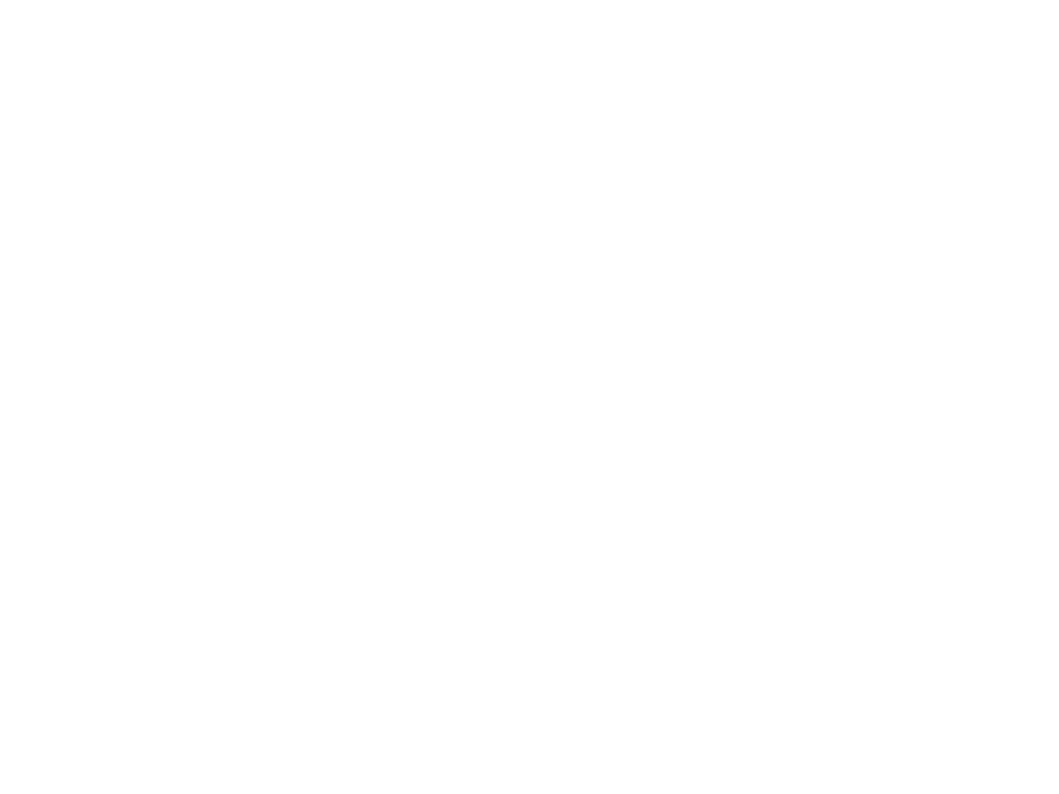
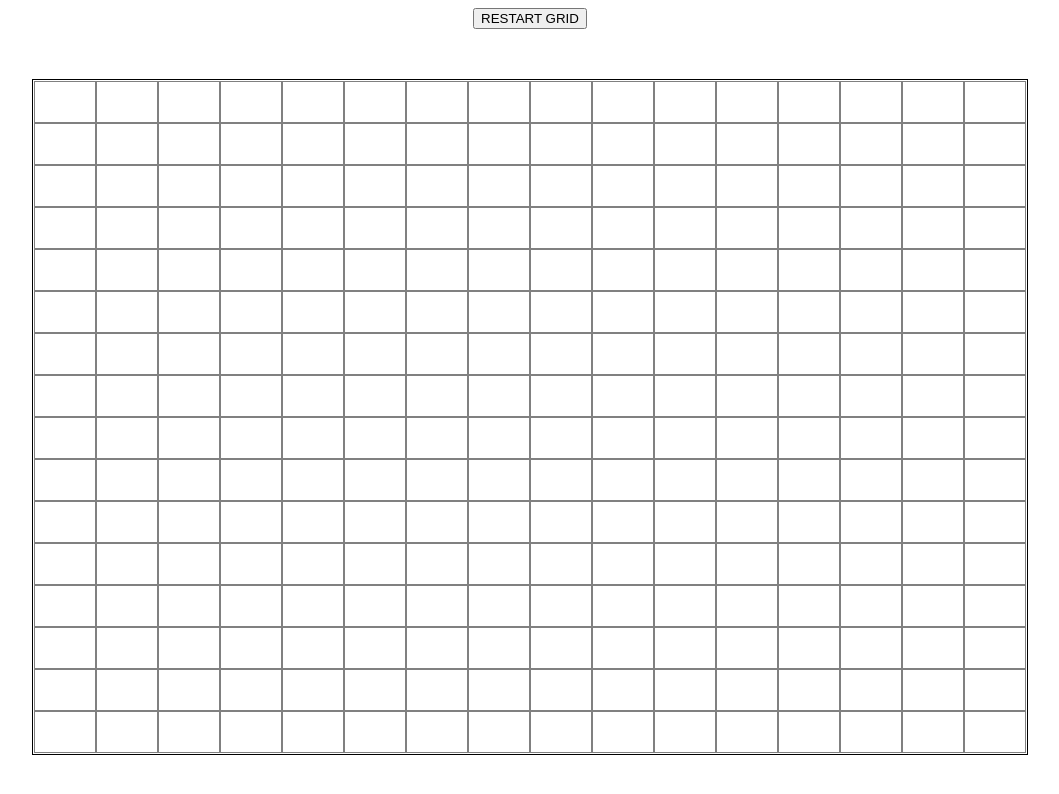
Before and after one commit to devcicerojr/etch-a-sketch-webpage, a plain HTML site: page index.html in a window 1280 px wide. Shown: the whole page, without its empty margins (110-1169 px from the left). Drawn offline with nearby package versions, Linux system fonts and the light colour scheme.

Commit message:
fixing minor issues

```diff
--- a/index.html
+++ b/index.html
@@ -3,7 +3,7 @@
 <head>
   <link type="text/css" rel="stylesheet" href="style/stylesheet.css">
   <script src="http://ajax.googleapis.com/ajax/libs/jquery/1.3.1/jquery.min.js"></script>
-  <script src="script/myjquery.js">
+  <script src="script/myjquery.js"></script>
   <title>DevCiceroJr Etch-A-Sketch</title>
 </head>
 <body>
--- a/script/myjquery.js
+++ b/script/myjquery.js
@@ -1,11 +1,13 @@
-var rowNumber = 16;
-var colNumber = 16;
-var cellWidth = ($("div#gridArea").width()) / colNumber;
-var cellHeight = ($("div#gridArea").height()) / rowNumber;
+var rowNumber;
+var colNumber;
+var cellWidth;
+var cellHeight;
 
 $(document).ready(function() {
-  console.log("cell width is" + cellWidth);
-  console.log("cell height is" + cellHeight);
+  rowNumber = 16;
+  colNumber = 16;
+  cellWidth = ($("div#gridArea").width()) / colNumber;
+  cellHeight = ($("div#gridArea").height()) / rowNumber;
 
   CreateTable();
 
```
